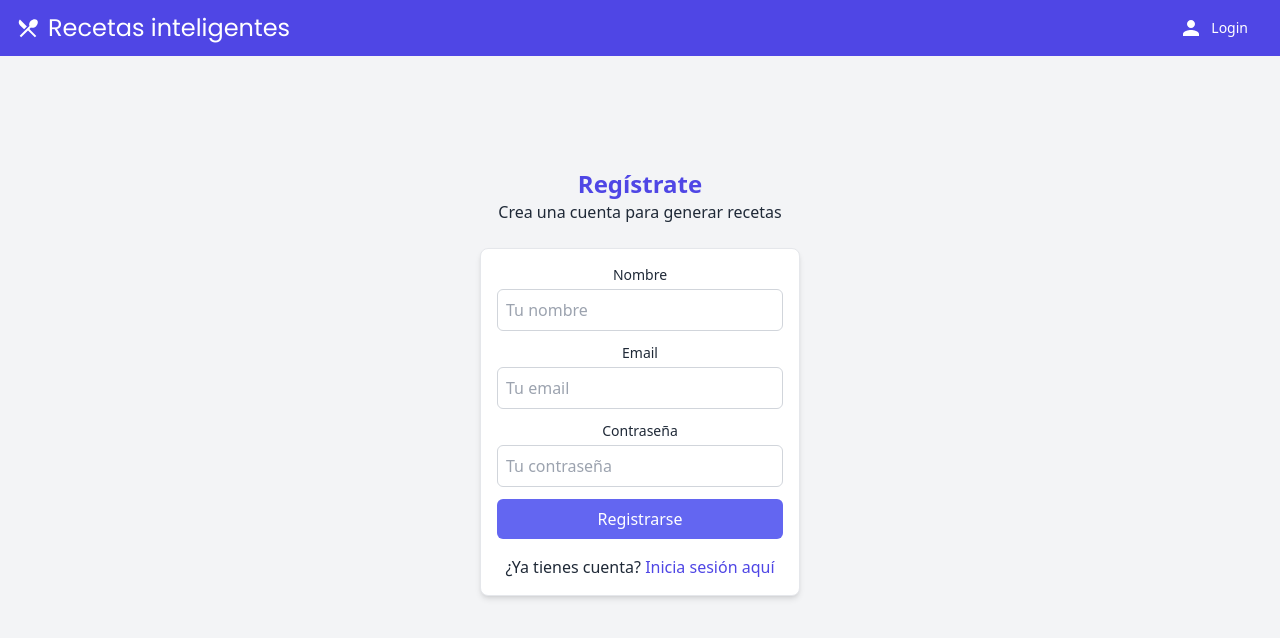
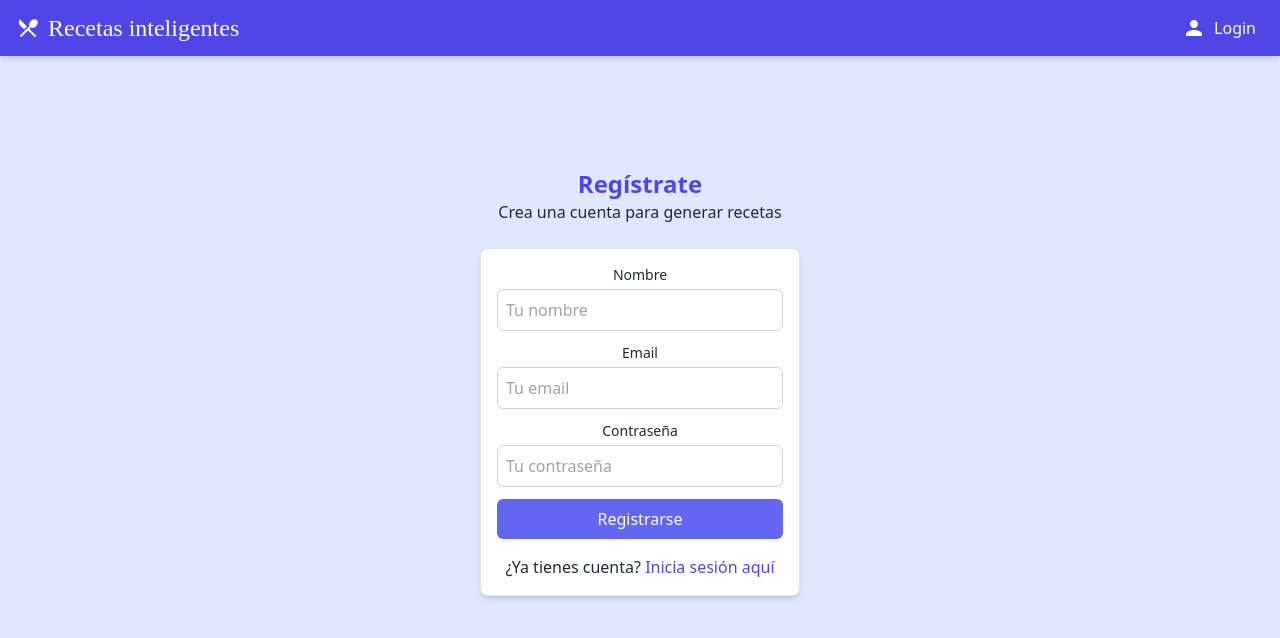
Before and after one commit to MelarcAB/ai-recipes-front, a React (Vite) app: page /register in a window 1280 px wide. Shown: the top 638 px of the page. Built offline with nearby package versions, Linux system fonts and the light colour scheme.

Commit message:
update navbar + opciones para user + logout

```diff
--- a/src/App.css
+++ b/src/App.css
@@ -7,7 +7,7 @@
 
 
 body {
-  @apply bg-gray-100 text-gray-800;
+  @apply bg-indigo-100 text-gray-800;
 
 }
 
--- a/src/components/Auth/LoginForm.jsx
+++ b/src/components/Auth/LoginForm.jsx
@@ -43,7 +43,7 @@ const LoginForm = () => {
     };
 
     return (
-        <div className="h-full flex items-center justify-center bg-gray-100 pt-24">
+        <div className="h-full flex items-center justify-center pt-24">
             <div className="w-full max-w-xs">
                 <div className="text-center mb-6">
                     <h2 className="text-2xl font-bold text-indigo-600">
--- a/src/components/Auth/RegisterForm.jsx
+++ b/src/components/Auth/RegisterForm.jsx
@@ -49,7 +49,7 @@ const RegisterForm = () => {
     };
 
     return (
-        <div className="h-full flex items-center justify-center bg-gray-100 pt-24">
+        <div className="h-full flex items-center justify-center  pt-24">
             <div className="w-full max-w-xs">
                 <div className="text-center mb-6">
                     <h2 className="text-2xl font-bold text-indigo-600">
--- a/src/components/Navbar/Navbar.jsx
+++ b/src/components/Navbar/Navbar.jsx
@@ -1,44 +1,61 @@
-import React from 'react';
+import React, { useState } from 'react';
 import { Link } from 'react-router-dom';
+import { RestaurantMenu, Person, Build, Logout } from '@mui/icons-material';
 
-import { Home, Search, RestaurantMenu, Person } from '@mui/icons-material'
-import '@fontsource/press-start-2p';
-import '@fontsource/roboto';
-import '@fontsource/poppins';
-
-
-const links = [
-    // { icon: <Search />, label: 'Search' },
-    // { icon: <Home />, label: 'Home' },
-    { icon: <Person />, label: 'Login' },
-];
-
-const NavLink = ({ icon, label }) => (
-    <span className="material-symbols-outlined flex items-center cursor-pointer gap-2 text-white text-sm py-2 px-4 rounded-lg hover:bg-gray-700 transition-colors duration-200">
-        {icon}
-        <span>{label}</span>
-    </span>
-);
-
+import useAuth from '../../hooks/useAuth';
 
 const Navbar = () => {
     const { VITE_APP_NAME: appName } = import.meta.env;
-    const title_color = "white";
+    const { isAuthenticated, user } = useAuth();
+    const [showMenu, setShowMenu] = useState(false);
+
+    const handleLogout = () => {
+        localStorage.removeItem('token');
+        localStorage.removeItem('user');
+        window.location.reload();
+    };
+
     return (
-        <nav className="bg-indigo-600 text-white h-14 w-screen fixed top-0 left-0 flex justify-between items-center px-4">
+        <nav className="bg-indigo-600 text-white h-14 w-screen fixed top-0 left-0 flex justify-between items-center px-4 shadow-md">
             <Link to="/" className="flex items-center space-x-2">
                 <RestaurantMenu className="text-2xl text-white" />
                 <span className='text-2xl text-white font-poppins'>{appName}</span>
             </Link>
+
             <div className="flex items-center space-x-4">
-                {links.map((link, index) => (
-                    <NavLink key={index} icon={link.icon} label={link.label} />
-                ))}
+                {isAuthenticated ? (
+                    <div className="relative">
+                        <div onClick={() => setShowMenu(!showMenu)} className="flex items-center cursor-pointer space-x-2 hover:bg-indigo-500 p-2 rounded transition duration-150">
+                            <Person className="text-white" />
+                            <span className="text-white font-medium">{user.name}</span>
+                        </div>
+                        {showMenu && (
+                            <div className="absolute right-0 mt-2 w-48 bg-white rounded-md shadow-lg py-1 z-10">
+                                <Link to="/settings" className="flex items-center justify-between px-4 py-2 text-sm text-gray-700 hover:bg-indigo-500 hover:text-white w-full">
+                                    <span className="flex items-center">
+                                        <Build className="mr-2" />
+                                        Configuración
+                                    </span>
+                                </Link>
+                                <button onClick={handleLogout} className="flex items-center justify-between px-4 py-2 text-sm text-gray-700 hover:bg-indigo-500 hover:text-white w-full">
+                                    <span className="flex items-center">
+                                        <Logout className="mr-2" />
+                                        Logout
+                                    </span>
+                                </button>
+                            </div>
+
+                        )}
+                    </div>
+                ) : (
+                    <Link to="/login" className="flex items-center space-x-2 hover:bg-indigo-500 p-2 rounded transition duration-150">
+                        <Person className="text-white" />
+                        <span className="text-white">Login</span>
+                    </Link>
+                )}
             </div>
         </nav>
     );
-
 };
 
-
 export default Navbar;
--- /dev/null
+++ b/src/hooks/useAuth.jsx
@@ -0,0 +1,24 @@
+
+import { useState, useEffect } from 'react';
+
+const useAuth = () => {
+    const [isAuthenticated, setIsAuthenticated] = useState(false);
+    const [user, setUser] = useState(null);
+
+    useEffect(() => {
+        const storedUser = JSON.parse(localStorage.getItem('user'));
+        const token = localStorage.getItem('token');
+
+        if (token && storedUser) {
+            setIsAuthenticated(true);
+            setUser(storedUser);
+        } else {
+            setIsAuthenticated(false);
+            setUser(null);
+        }
+    }, []);
+
+    return { isAuthenticated, user };
+}
+
+export default useAuth;
```
